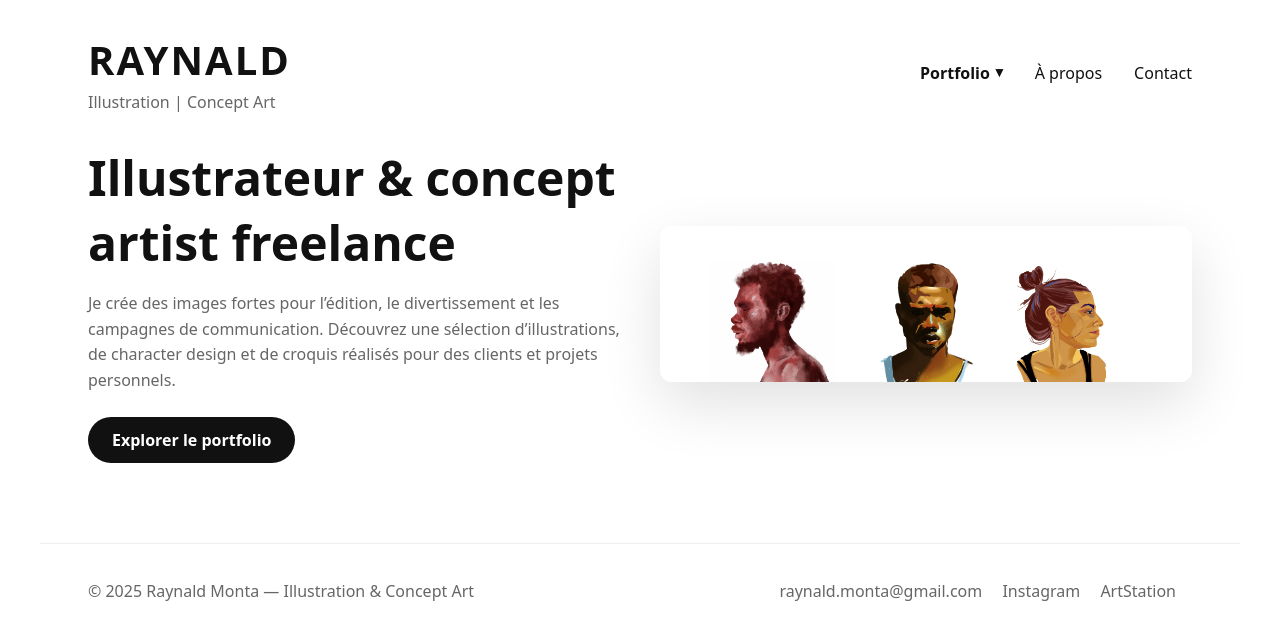
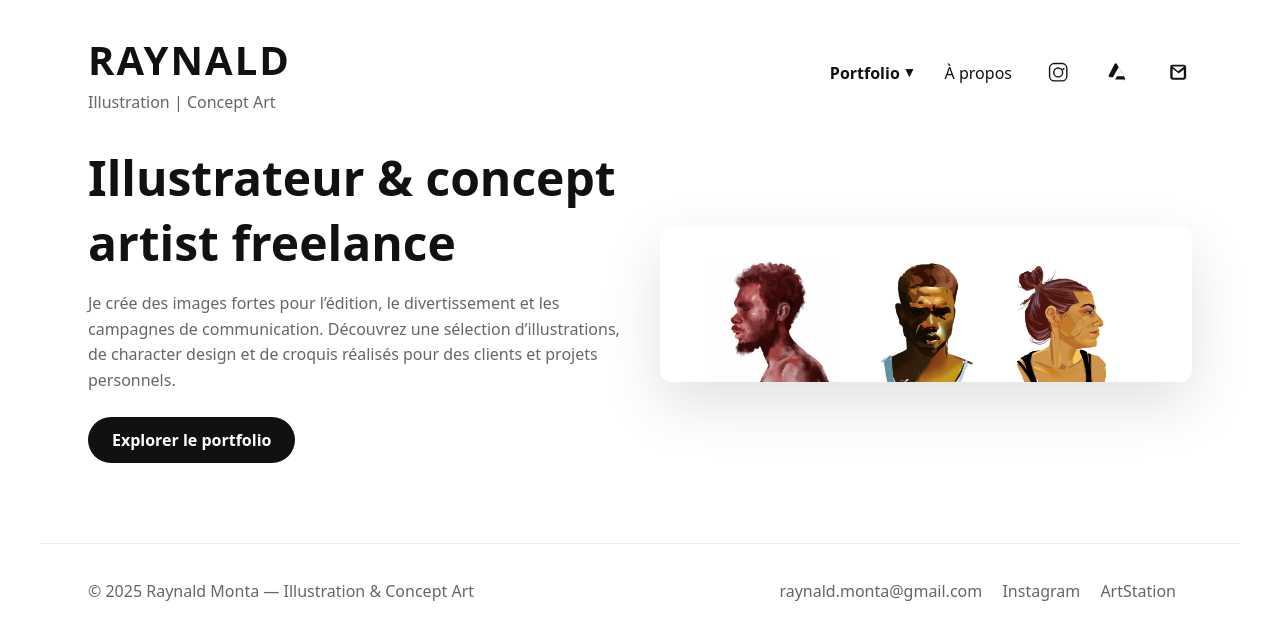
Before and after one commit to RaynalDev/raynald-art, an Astro site: page / in a window 1280 px wide. Built offline with nearby package versions, Linux system fonts and the light colour scheme; Astro itself is replaced by a stand-in of ours.

Commit message:
update header with social media urls

```diff
--- a/src/components/Header.astro
+++ b/src/components/Header.astro
@@ -26,7 +26,49 @@
 
       <!-- <li class="nav-item"><a href="/mentorat">Mentorat</a></li> -->
       <li class="nav-item"><a href="/about">À&nbsp;propos</a></li>
-      <li class="nav-item"><a href="mailto:contact@raynald-art.com">Contact</a></li>
+      <li class="nav-item social-item">
+        <a
+          class="social-link"
+          href="https://www.instagram.com/_until_we_fall_/"
+          aria-label="Voir le compte Instagram _until_we_fall_"
+          rel="noopener noreferrer"
+          target="_blank"
+        >
+          <svg viewBox="0 0 24 24" aria-hidden="true" class="icon">
+            <path
+              d="M7.75 2h8.5A5.75 5.75 0 0 1 22 7.75v8.5A5.75 5.75 0 0 1 16.25 22h-8.5A5.75 5.75 0 0 1 2 16.25v-8.5A5.75 5.75 0 0 1 7.75 2Zm0 1.5A4.25 4.25 0 0 0 3.5 7.75v8.5A4.25 4.25 0 0 0 7.75 20.5h8.5a4.25 4.25 0 0 0 4.25-4.25v-8.5A4.25 4.25 0 0 0 16.25 3.5Zm4.25 3.25a5.5 5.5 0 1 1-5.5 5.5 5.5 5.5 0 0 1 5.5-5.5Zm0 1.5a4 4 0 1 0 4 4 4 4 0 0 0-4-4Zm5.75-.88a1.12 1.12 0 1 1-1.12 1.12 1.12 1.12 0 0 1 1.12-1.12Z"
+            />
+          </svg>
+        </a>
+      </li>
+      <li class="nav-item social-item">
+        <a
+          class="social-link"
+          href="https://www.artstation.com/raynald_art"
+          aria-label="Voir le portfolio ArtStation de Raynald"
+          rel="noopener noreferrer"
+          target="_blank"
+        >
+          <svg viewBox="0 0 24 24" aria-hidden="true" class="icon">
+            <path
+              d="M19.11 19.758H8.81l1.79-3.28h7.61l-5.62-9.96-6.19 10.97H3.16c-1.1 0-1.78-1.18-1.23-2.14L8.14 3.1c.55-.97 1.94-.97 2.49 0l8.77 15.53c.55.97-.14 2.13-1.29 2.13Z"
+            />
+          </svg>
+        </a>
+      </li>
+      <li class="nav-item social-item">
+        <a
+          class="social-link"
+          href="mailto:contact@raynald-art.com"
+          aria-label="Envoyer un e-mail à Raynald"
+        >
+          <svg viewBox="0 0 24 24" aria-hidden="true" class="icon">
+            <path
+              d="M3.5 6.5A2.5 2.5 0 0 1 6 4h12a2.5 2.5 0 0 1 2.5 2.5v11A2.5 2.5 0 0 1 18 20H6a2.5 2.5 0 0 1-2.5-2.5v-11Zm2.1-.5 6.4 5 6.4-5H5.6Zm13.4 2.2-5.9 4.6a1 1 0 0 1-1.2 0L6 8.2v9.3c0 .28.22.5.5.5h11c.28 0 .5-.22.5-.5V8.2Z"
+            />
+          </svg>
+        </a>
+      </li>
     </ul>
   </nav>
 </header>
@@ -40,4 +82,24 @@
   .brand-link:hover {
     text-decoration: none;
   }
+  .social-item {
+    display: flex;
+    align-items: center;
+  }
+  .social-link {
+    display: inline-flex;
+    align-items: center;
+    justify-content: center;
+    width: 1.75rem;
+    height: 1.75rem;
+    color: inherit;
+  }
+  .social-link:hover .icon {
+    opacity: 0.6;
+  }
+  .icon {
+    width: 1.4rem;
+    height: 1.4rem;
+    fill: currentColor;
+  }
 </style>
```
